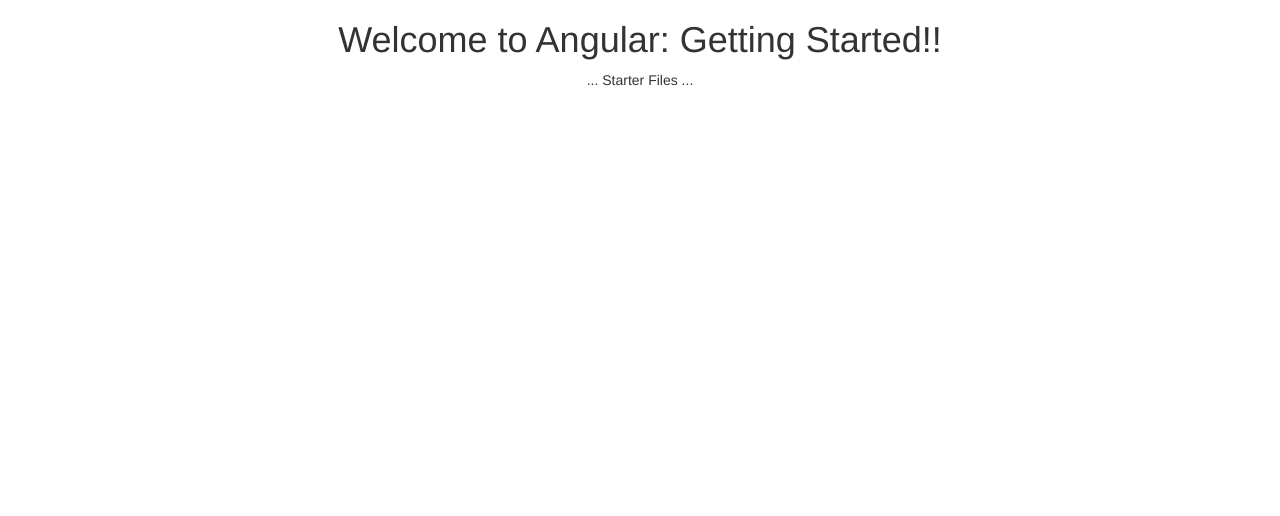
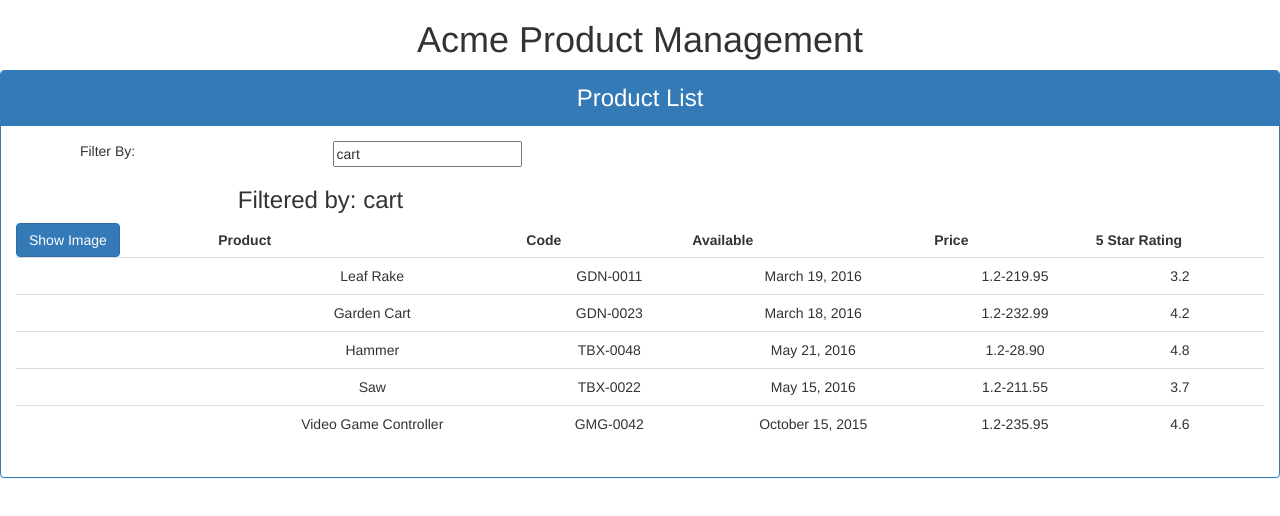
Before and after one commit to KunalOjha/APM, an Angular app: page / in a window 1280 px wide. Shown: the top 516 px of the page. Built offline with nearby package versions, Linux system fonts and the light colour scheme.

Commit message:
second commit

```diff
--- a/src/app/app.component.html
+++ b/src/app/app.component.html
@@ -1,7 +1,7 @@
 <!--The whole content below can be removed with the new code.-->
 <div style="text-align:center">
   <h1>
-    Welcome to {{title}}!!
+    {{title}}
   </h1>
-  ... Starter Files ...
+  <pm-products></pm-products>
 </div>
--- a/src/app/app.component.ts
+++ b/src/app/app.component.ts
@@ -6,5 +6,5 @@
   styleUrls: ['./app.component.css']
 })
 export class AppComponent {
-  title = 'Angular: Getting Started';
+  title = 'Acme Product Management';
 }
--- /dev/null
+++ b/src/app/products/products-list.component.html
@@ -0,0 +1,57 @@
+<div class="panel panel-primary">
+    <div class="panel-heading">
+        {{pageTitle}}
+    </div>
+    <div class="panel-body">
+        <div class="row">
+            <div class="col-md-2">Filter By:</div>
+            <div class="col-md-4">
+                <input type="text"
+                        [(ngModel)]='listFilter'/>
+            </div>
+        </div>
+        <div class="row">
+            <div class="col-md-6">
+                <h3>Filtered by: {{listFilter}}</h3>
+            </div>
+        </div>
+        <table class="table"
+                *ngIf="products && products.length">
+            <thead>
+                <th>
+                    <button (click)='toggleImage()' class="btn btn-primary">
+                        {{showImage ? 'Hide Image' : 'Show Image'}}
+                    </button>
+                </th>
+                <th>
+                    Product
+                </th>
+                <th>
+                    Code
+                </th>
+                <th>
+                    Available
+                </th>
+                <th>
+                    Price
+                </th>
+                <th>
+                    5 Star Rating
+                </th>
+            </thead>
+            <tbody>
+                <tr *ngFor="let product of products">
+                    <td><img *ngIf="showImage" [src] = 'product.imageUrl'
+                            [title]='product.productName'
+                            [style.width.px]='imageWidth'
+                            [style.margin.px]='imageMargin'/></td>
+                    <td>{{product.productName}}</td>
+                    <td>{{product.productCode}}</td>
+                    <td>{{product.releaseDate}}</td>
+                    <td>{{product.price | currency :'USD' : '1.2-2'}}</td>
+                    <td>{{product.starRating}}</td>
+                </tr>
+            </tbody>
+        </table>
+    </div>
+</div>
--- /dev/null
+++ b/src/app/products/products-list.component.ts
@@ -0,0 +1,71 @@
+ import {Component} from '@angular/core';
+
+ @Component({
+    selector: 'pm-products',
+    templateUrl: './products-list.component.html'
+ })
+
+ export class ProductListComponent {
+     pageTitle: string = 'Product List';
+     imageWidth: number = 50;
+     imageMargin: number = 2;
+     showImage: boolean = false;
+     listFilter: string ='cart';
+     products: any[] = [
+        {
+            "productId": 1,
+            "productName": "Leaf Rake",
+            "productCode": "GDN-0011",
+            "releaseDate": "March 19, 2016",
+            "description": "Leaf rake with 48-inch wooden handle.",
+            "price": 19.95,
+            "starRating": 3.2,
+            "imageUrl": "http://openclipart.org/image/300px/svg_to_png/26215/Anonymous_Leaf_Rake.png"
+        },
+        {
+            "productId": 2,
+            "productName": "Garden Cart",
+            "productCode": "GDN-0023",
+            "releaseDate": "March 18, 2016",
+            "description": "15 gallon capacity rolling garden cart",
+            "price": 32.99,
+            "starRating": 4.2,
+            "imageUrl": "http://openclipart.org/image/300px/svg_to_png/58471/garden_cart.png"
+        },
+        {
+            "productId": 5,
+            "productName": "Hammer",
+            "productCode": "TBX-0048",
+            "releaseDate": "May 21, 2016",
+            "description": "Curved claw steel hammer",
+            "price": 8.9,
+            "starRating": 4.8,
+            "imageUrl": "http://openclipart.org/image/300px/svg_to_png/73/rejon_Hammer.png"
+        },
+        {
+            "productId": 8,
+            "productName": "Saw",
+            "productCode": "TBX-0022",
+            "releaseDate": "May 15, 2016",
+            "description": "15-inch steel blade hand saw",
+            "price": 11.55,
+            "starRating": 3.7,
+            "imageUrl": "http://openclipart.org/image/300px/svg_to_png/27070/egore911_saw.png"
+        },
+        {
+            "productId": 10,
+            "productName": "Video Game Controller",
+            "productCode": "GMG-0042",
+            "releaseDate": "October 15, 2015",
+            "description": "Standard two-button video game controller",
+            "price": 35.95,
+            "starRating": 4.6,
+            "imageUrl": "http://openclipart.org/image/300px/svg_to_png/120337/xbox-controller_01.png"
+        }
+    ];
+
+    toggleImage(): void {
+        this.showImage = !this.showImage;
+    }
+
+ }
```
Also changed, not shown: src/app/app.module.ts (+6 -2 lines).
